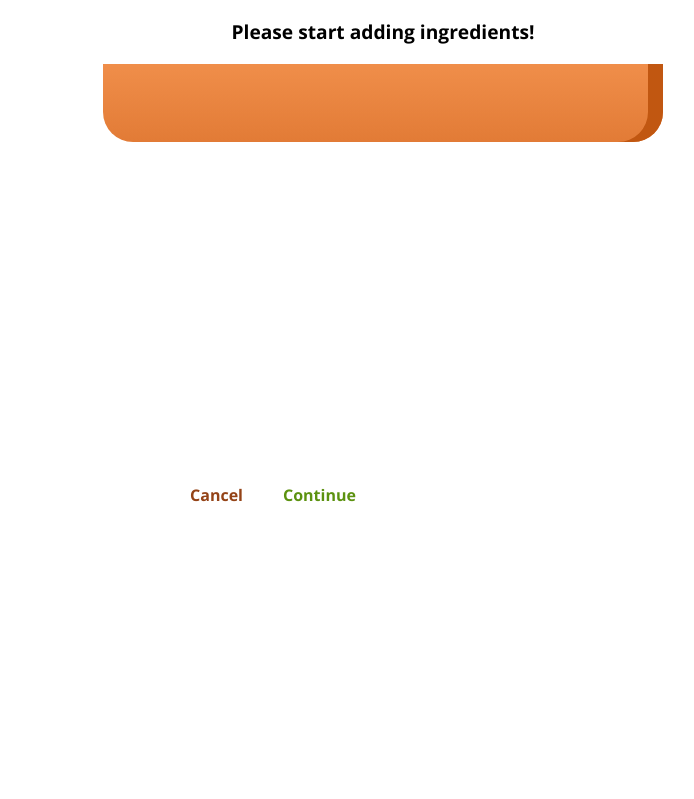
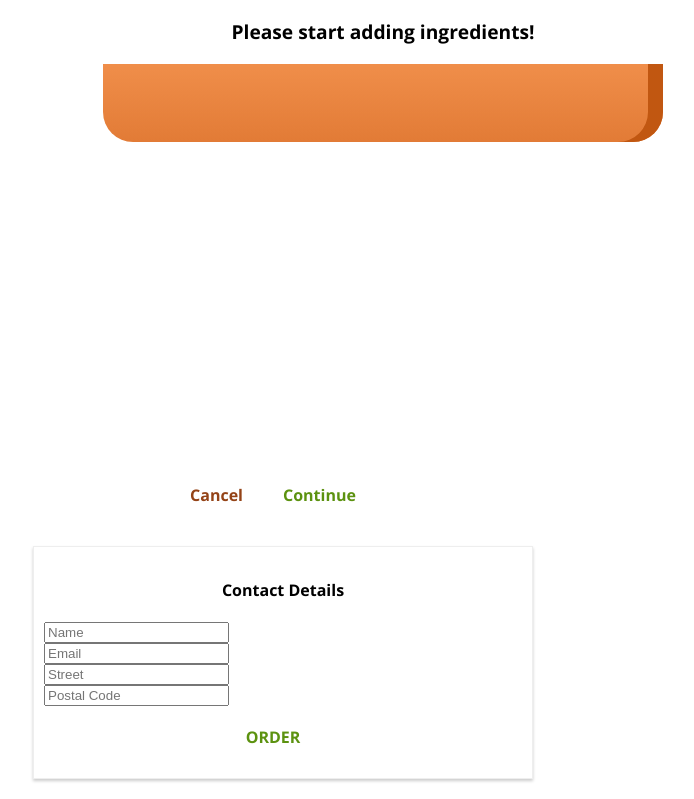
Before and after one commit to dikshitkumarn/Udemy-Tutorial, a React app in the folder Burger-Builder/: page /checkout/contact-data in a window 1280 px wide. Shown: the part 272-1071 px from the top of the page, without its empty margins (357-1051 px from the left). Before the commit the page ends 800 px from the top, so only its background shows below. Built offline with nearby package versions, Linux system fonts and the light colour scheme.

Commit message:
Created checkout page (Preview of burger)
Here in the Checkout page I made to post request instead of BurgerBuilder.

```diff
--- a/Burger-Builder/src/containers/BurgerBuilder/BurgerBuilder.js
+++ b/Burger-Builder/src/containers/BurgerBuilder/BurgerBuilder.js
@@ -95,36 +95,13 @@ class BurgerBuilder extends Component {
         for(let i in this.state.ingredients){
             queryparams.push( encodeURIComponent(i) + '=' + encodeURIComponent(this.state.ingredients[i]) )
         }
+        queryparams.push("price=" + this.state.totalPrice )
         const queryString = queryparams.join('&')
         this.props.history.push({
             pathname: '/checkout',
             search: "?" + queryString
         })
-        // this.setState({loading:true})
-        // // alert('You continue!');
-        // const order = {
-        //     ingredients: this.state.ingredients,
-        //     price: this.state.totalPrice,
-        //     customer: {
-        //         name: 'Dikshitkumar N',
-        //         address: {
-        //             street: 'jayam nagar',
-        //             zipcode: '637208',
-        //             country: 'India'
-        //         },
-        //         email: 'dikshitkumarn@gmail.com'
-        //     },
-        //     deliverymethod: 'faster'
-        // }
-        // axios.post('/orders.json',order)
-        // .then(res => {
-        //     console.log(res)
-        //     this.setState({loading:false, purchasing:false })
-        // })
-        // .catch(error => {
-        //     console.log(error)
-        //     this.setState({loading:false, purchasing:false })
-        // })
+
     }
 
     render () {
--- a/Burger-Builder/src/containers/Checkout/Checkout.js
+++ b/Burger-Builder/src/containers/Checkout/Checkout.js
@@ -1,25 +1,29 @@
 import React, { Component } from 'react'
 
 import CheckoutSummary from '../../components/Order/CheckoutSummary/CheckoutSummary'
+import { Route } from 'react-router-dom'
+import ContactData from './ContactData/ContactData'
 
 class Checkout extends Component {
 
     state={
-        ingredients : {
-            salad:1,
-            meat:1,
-            cheese:1,
-            bacon:1
-        }
+        ingredients : null,
+        price:0
     }
 
-    componentDidMount = () => {
+    componentWillMount = () => {
         const params = new URLSearchParams(this.props.location.search)
         const ingredients = {}
+        let price
         for (let i of params.entries()){
-            ingredients[i[0]] = +i[1]
+            if(i[0] === "price" ){
+                price = params[1]
+            }
+            else{
+                ingredients[i[0]] = +i[1]
+            }
         }
-        this.setState({ingredients:ingredients})
+        this.setState({ingredients:ingredients, price: price})
     }
 
     checkoutCancelled = () => {
@@ -39,6 +43,7 @@ class Checkout extends Component {
                   checkoutContinued={this.checkoutCancelled}
                   ingredients={this.state.ingredients}
                   />
+                <Route path={ this.props.match.path + '/contact-data' } render={(props) => (<ContactData ingredients={this.state.ingredients} price={this.state.totalprice} {...props} />)} />
             </div>
         )
     }
--- /dev/null
+++ b/Burger-Builder/src/containers/Checkout/ContactData/ContactData.css
@@ -0,0 +1,19 @@
+.ContactData{
+    margin: 20px auto;
+    width: 80%;
+    text-align: center;
+    box-shadow: 0 2px 3px #ccc;
+    border: 1px solid #eee;
+    padding: 10px;
+    box-sizing: border-box;
+}
+
+.Input{
+    display: block;
+}
+
+@media(min-width: 600px){
+    .ContactData{
+        width: 500px;
+    }
+}
--- /dev/null
+++ b/Burger-Builder/src/containers/Checkout/ContactData/ContactData.js
@@ -0,0 +1,71 @@
+import React, { Component } from 'react'
+
+import classes from './ContactData.css'
+import Button from '../../../components/UI/Button/Button'
+import axios from '../../../axios-orders'
+import Spinner from '../../../components/UI/Spinner/Spinner'
+
+class ContactData extends Component {
+    state = {
+        name: '',
+        email: '',
+        address: {
+            street: "",
+            postalcode: ""
+        },
+        loading: false
+    }
+
+    orderHandler = (event) => {
+        event.preventDefault()
+        this.setState({loading:true})
+        // alert('You continue!');
+        const order = {
+            ingredients: this.props.ingredients,
+            price: this.props.totalPrice,
+            customer: {
+                name: 'Dikshitkumar N',
+                address: {
+                    street: 'jayam nagar',
+                    zipcode: '637208',
+                    country: 'India'
+                },
+                email: 'dikshitkumarn@gmail.com'
+            },
+            deliverymethod: 'faster'
+        }
+        axios.post('/orders.json',order)
+        .then(res => {
+            console.log(res)
+            this.setState({loading:false })
+            this.props.history.push('/')
+        })
+        .catch(error => {
+            console.log(error)
+            this.setState({loading:false })
+        })
+    }
+
+    render() {
+        let form = (
+            <form>
+                <input className={classes.Input} type="text" name="name" placeholder="Name" />
+                <input className={classes.Input} type="text" name="email" placeholder="Email" />
+                <input className={classes.Input} type="text" name="street" placeholder="Street" />
+                <input className={classes.Input} type="text" name="postalcode" placeholder="Postal Code" />
+                <Button clicked={(event) => this.orderHandler(event)} btnType="Success"  >ORDER</Button>
+            </form>
+        )
+        if(this.state.loading){
+            form = <Spinner />
+        }
+        return (
+            <div className={classes.ContactData} >
+                <h4>Contact Details</h4>
+                {form}
+            </div>
+        )
+    }
+}
+
+export default ContactData
```
